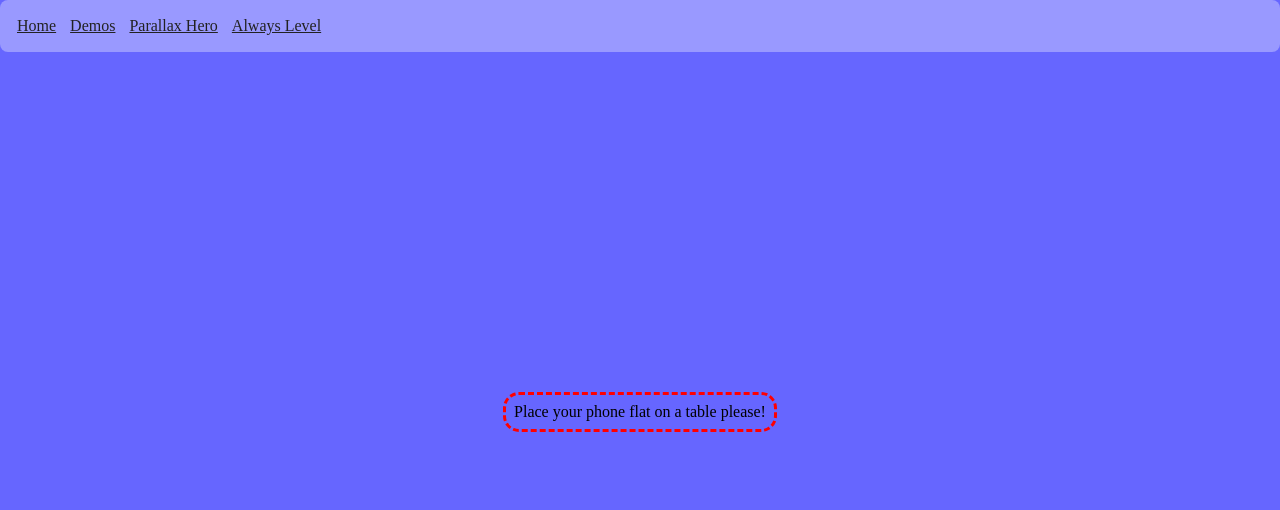
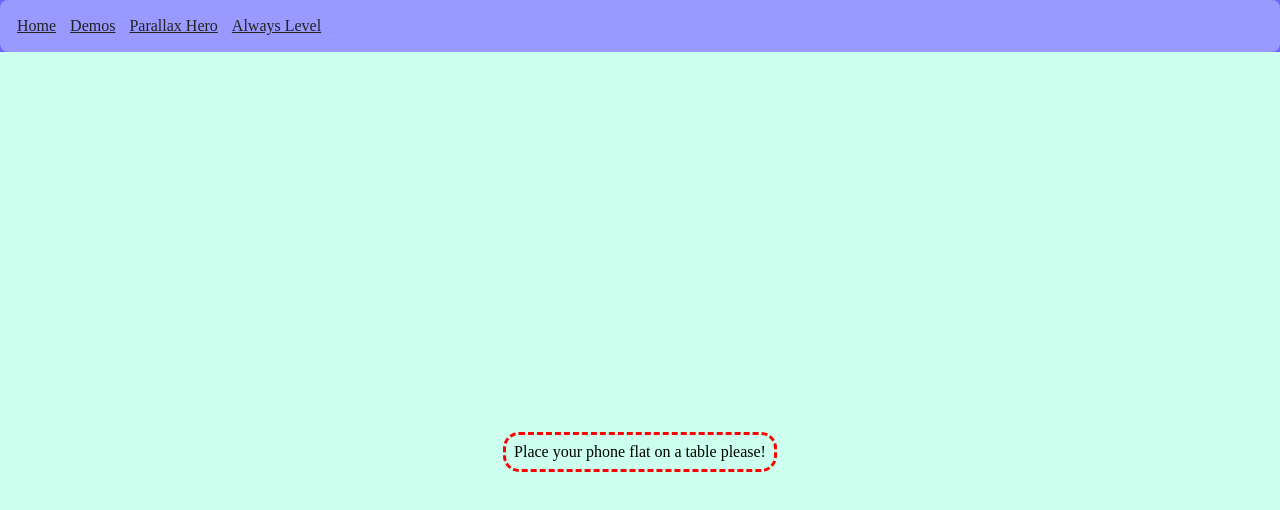
Before and after one commit to bionboy/lukefloden.com, a SvelteKit app: page /demos/always-level in a window 1280 px wide. Shown: the top 510 px of the page. Built offline with nearby package versions, Linux system fonts and the light colour scheme.

Commit message:
style: match background colors on gallery and demo page. also use dynamic full height

```diff
--- a/src/routes/demos/always-level/+page.svelte
+++ b/src/routes/demos/always-level/+page.svelte
@@ -6,11 +6,13 @@
 	let { data }: { data: PageData } = $props();
 </script>
 
-<div class="centered">
-	<DeviceOrientationPermissionRequester isIosSafari={data.isIosSafari} />
-</div>
-<div class="centered" style:height="90dvh">
-	<AlwaysLevel />
+<div style:background-color="hsl(160, 100%, 90%)">
+	<div class="centered">
+		<DeviceOrientationPermissionRequester isIosSafari={data.isIosSafari} />
+	</div>
+	<div class="centered" style:height="100dvh">
+		<AlwaysLevel />
+	</div>
 </div>
 
 <style>
```
